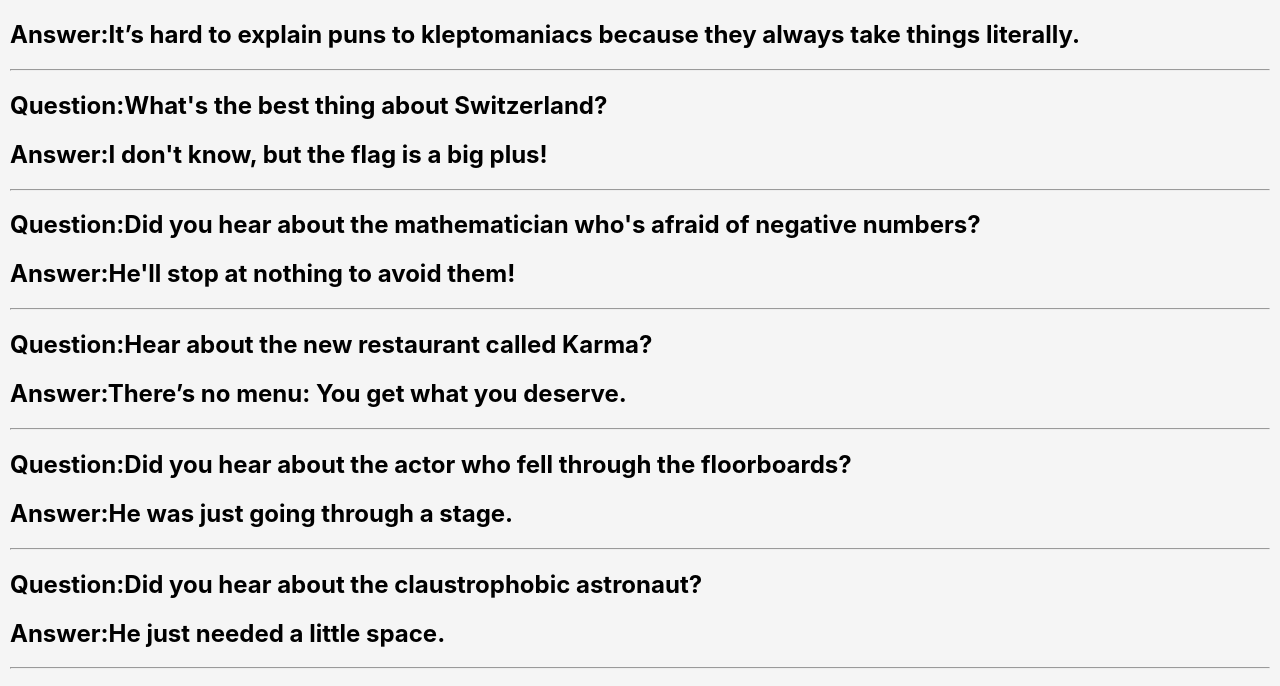
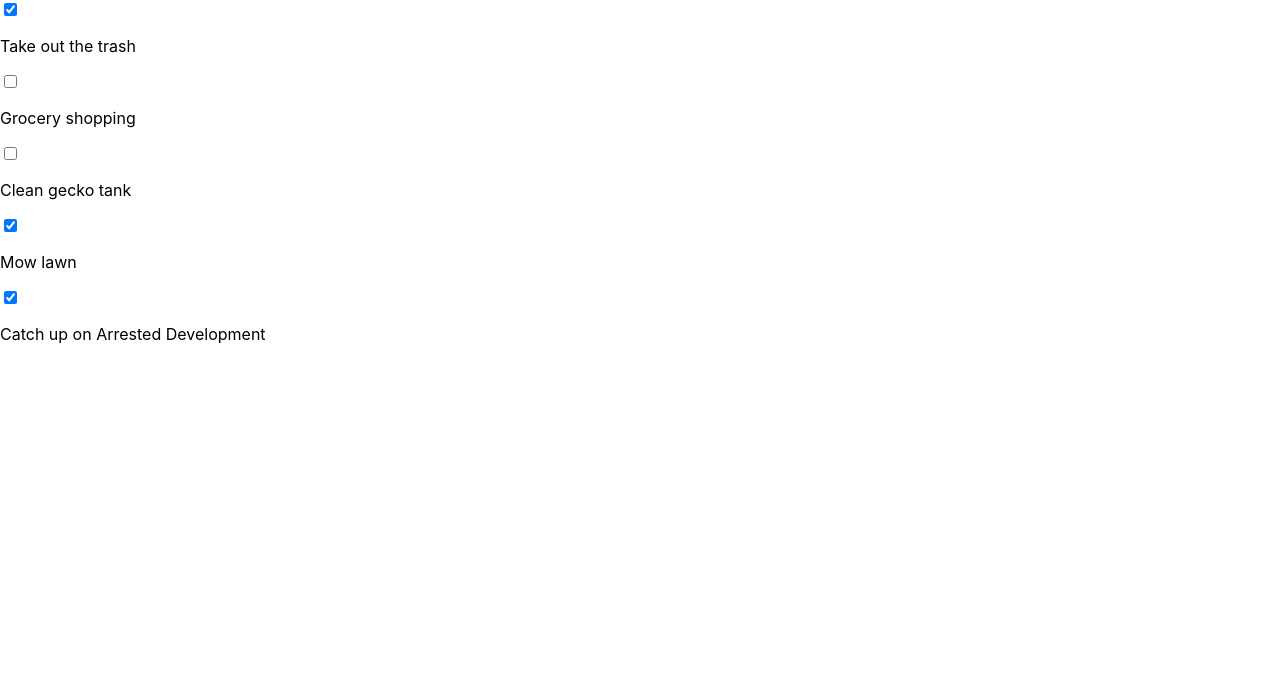
Before and after one commit to abhishek-dpai/learn-react, a React (Create React App) app: page / in a window 1280 px wide. Shown: the top 686 px of the page. Built offline with nearby package versions, Linux system fonts and the light colour scheme; the HTML template or start-up script is replaced by a standard one.

Commit message:
sync up call update

```diff
--- a/src/App.js
+++ b/src/App.js
@@ -1,24 +1,67 @@
+/**
+ * Let's make it so our checkbox can actually mark our todo as complete or incomplete!
+ * This challenge is a little more involved than some of the past ones. Check the comments
+ * in the code for some help on accomplishing this one
+ *
+ * Challenge:
+ * 1. Create an event handler in the App component for when the checkbox is clicked (which is an `onChange` event)
+ *    a. This method will be the trickest part. Check the comments in the stubbed-out method below for some pseudocode to help guide you through this part
+ * 2. Pass the method down to the TodoItem component
+ * 3. In the TodoItem component, make it so when the `onChange` event happens, it calls the `handleChange` method and passes the id of the todo into the function
+ */
+
 import React from "react";
-import "./App.css";
-import Footer from "./components/Footer";
-import Header from "./components/Header";
-import MainContent from "./components/MainContent";
-import ToDoItem from "./components/ToDoItem";
-import Joke from "./components/Joke";
-import jokesData from "./jokesData";
-// function App() {
-//   const jokeComponent = jokesData.map((joke) => {
-//     return (
-//       <Joke key={joke.id} question={joke.question} punchLine={joke.punchLine} />
-//     );
-//   });
-//   return <div>{jokeComponent}</div>;
-// }
-function App() {
-  return jokesData.map((joke) => {
-    return (
-      <Joke key={joke.id} question={joke.question} punchLine={joke.punchLine} />
-    );
-  });
+import TodoItem from "./TodoItem";
+import todosData from "./todosData";
+
+class App extends React.Component {
+  constructor() {
+    super();
+    this.state = {
+      todos: todosData,
+    };
+    this.handleChange = this.handleChange.bind(this); // read later bind, call , apply
+  }
+
+  handleChange(id) {
+    console.log("printing id=", id);
+    this.setState((prevState) => {
+      console.log("prevState:-", prevState);
+      const updatedTodos = prevState.todos.map((todo) => {
+        if (todo.id === id) {
+          todo.completed = !todo.completed;
+        }
+        return todo;
+      });
+      console.log("inside handleChange", updatedTodos);
+      return {
+        todos: [...updatedTodos],
+      };
+    });
+    // this.setState({
+    //   todos: this.state.todos.map((todo) => {
+    //     return {
+    //       ...todo,
+    //       completed: todo.id === id ? !todo.completed : todo.completed,
+    //     };
+
+    //   }),
+    // });
+  }
+
+  render() {
+    const todoItems = this.state.todos.map((item) => (
+      <TodoItem
+        key={item.id}
+        item={item}
+        handleChange={(id) => {
+          this.handleChange(id);
+        }}
+      />
+    ));
+
+    return <div className="todo-list">{todoItems}</div>;
+  }
 }
+
 export default App;
--- /dev/null
+++ b/src/TodoItem.js
@@ -0,0 +1,21 @@
+import React from "react";
+
+function TodoItem(props) {
+  const {
+    item: { completed, id, text },
+    handleChange,
+  } = props;
+  // console.log(completed, id, text, handleChange);
+  return (
+    <div className="todo-item">
+      <input
+        type="checkbox"
+        checked={completed}
+        onChange={() => handleChange(id)}
+      />
+      <p>{text}</p>
+    </div>
+  );
+}
+
+export default TodoItem;
--- a/src/components/ToDoItem.js
+++ /dev/null
@@ -1,10 +0,0 @@
-import React from "react";
-function ToDoItem() {
-  return (
-    <div className="todo-item">
-      <input type="checkbox" />
-      <p>Placeholder text here</p>
-    </div>
-  );
-}
-export default ToDoItem;
--- /dev/null
+++ b/src/todosData.js
@@ -0,0 +1,29 @@
+const todosData = [
+  {
+    id: 1,
+    text: "Take out the trash",
+    completed: true,
+  },
+  {
+    id: 2,
+    text: "Grocery shopping",
+    completed: false,
+  },
+  {
+    id: 3,
+    text: "Clean gecko tank",
+    completed: false,
+  },
+  {
+    id: 4,
+    text: "Mow lawn",
+    completed: true,
+  },
+  {
+    id: 5,
+    text: "Catch up on Arrested Development",
+    completed: true,
+  },
+];
+
+export default todosData;
```
